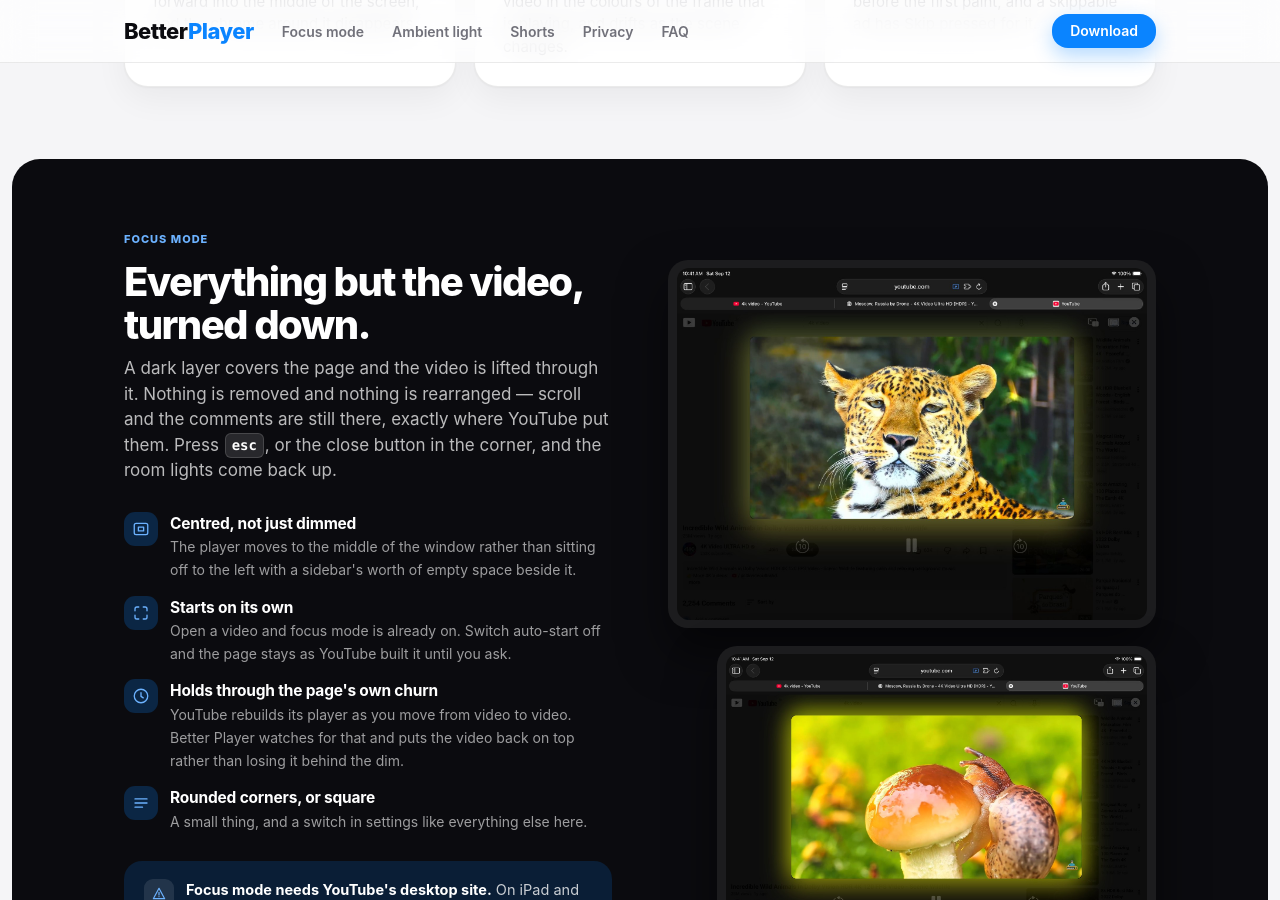
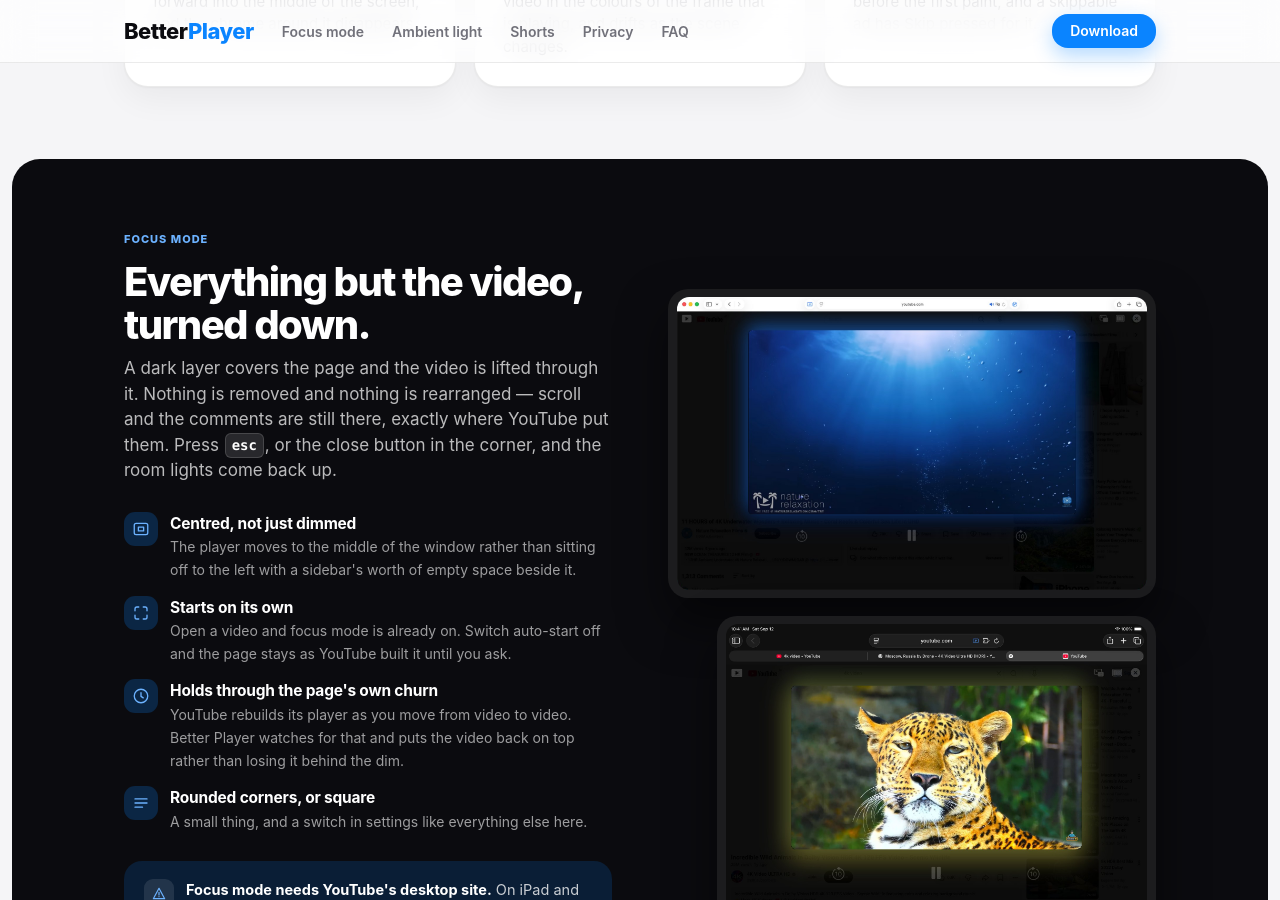
Before and after one commit to jasminestudios/jasminestudios.github.io, a Jekyll site: the page better-player/index.html, which Jekyll copies as it is, in a window 1280 px wide and 900 px high, scrolled down 1188 px. Built offline with Jekyll 4.4.1, drawn with Linux system fonts in a browser that asks for light colours.

Commit message:
Put a Mac in the Better Player page
The page claimed iPhone, iPad and Mac and showed two of the three. Focus mode
in Safari on a Mac now leads the focus section, with the iPad shot under it,
and the ambient section carries both glow colours — blue off a reef, yellow-
green off a field — since one picture cannot make the point that the colour
comes from the video.

The Mac shot is a real capture of build 54, not a mock-up.

```diff
--- a/better-player/index.html
+++ b/better-player/index.html
@@ -134,8 +134,8 @@
       </div>
     </div>
     <div class="shots">
-      <div class="shot"><img src="img/04-controller.jpg" alt="A video playing with the rest of the YouTube page dimmed behind it" loading="lazy" /></div>
-      <div class="shot"><img src="img/02-ambient-mushroom.jpg" alt="The same page with a warm glow around the video" loading="lazy" /></div>
+      <div class="shot"><img src="img/06-mac-ambient.jpg" alt="Focus mode in Safari on a Mac, the page dark behind the video" loading="lazy" /></div>
+      <div class="shot"><img src="img/04-controller.jpg" alt="The same thing on iPad, with the playback controls over the dimmed page" loading="lazy" /></div>
     </div>
   </div>
 </section>
@@ -161,8 +161,9 @@
           <span class="d">Pause the video, or switch to another tab, and the sampling stops. The last glow stays where it was.</span></span></li>
       </ul>
     </div>
-    <div class="shots solo">
+    <div class="shots">
       <div class="shot"><img src="img/01-ambient-coral.jpg" alt="A reef video throwing blue light onto the dimmed page around it" loading="lazy" /></div>
+      <div class="shot"><img src="img/02-ambient-mushroom.jpg" alt="A different video, and the glow turns yellow-green with it" loading="lazy" /></div>
     </div>
   </div>
 </section>
```
Also changed, not shown: better-player/img/06-mac-ambient.jpg (added).
